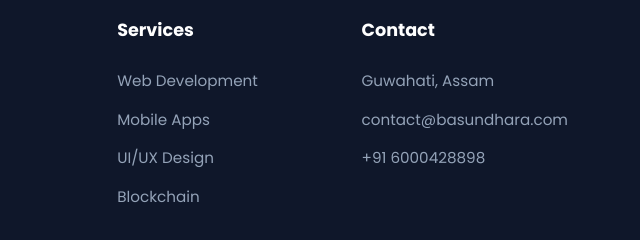
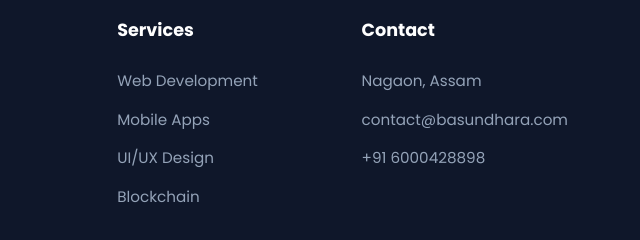
Before and after one commit to saysatyajit123/portfolio, a plain HTML site: page index.html in a window 1280 px wide. Shown: the part 4478-4718 px from the top of the page, 640-1280 px from the left. Drawn offline with Linux system fonts and the light colour scheme.

```diff
--- a/index.html
+++ b/index.html
@@ -1039,7 +1039,7 @@
                 <div class="footer-links">
                     <h4>Contact</h4>
                     <ul>
-                        <li><a href="#">Guwahati, Assam</a></li>
+                        <li><a href="#">Nagaon, Assam</a></li>
                         <li><a href="mailto:contact@basundhara.com">contact@basundhara.com</a></li>
                         <li><a href="tel:+916000428898">+91 6000428898</a></li>
                     </ul>
```
